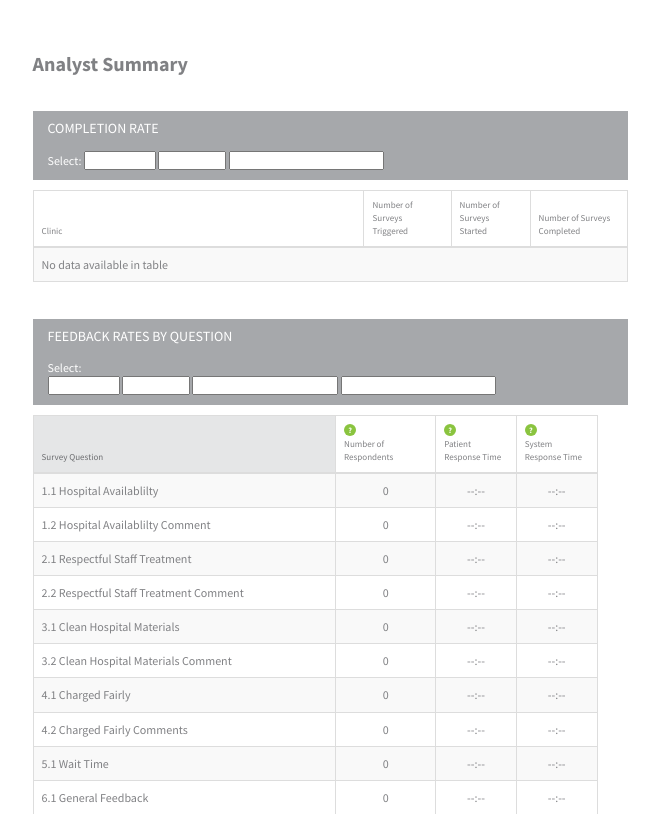
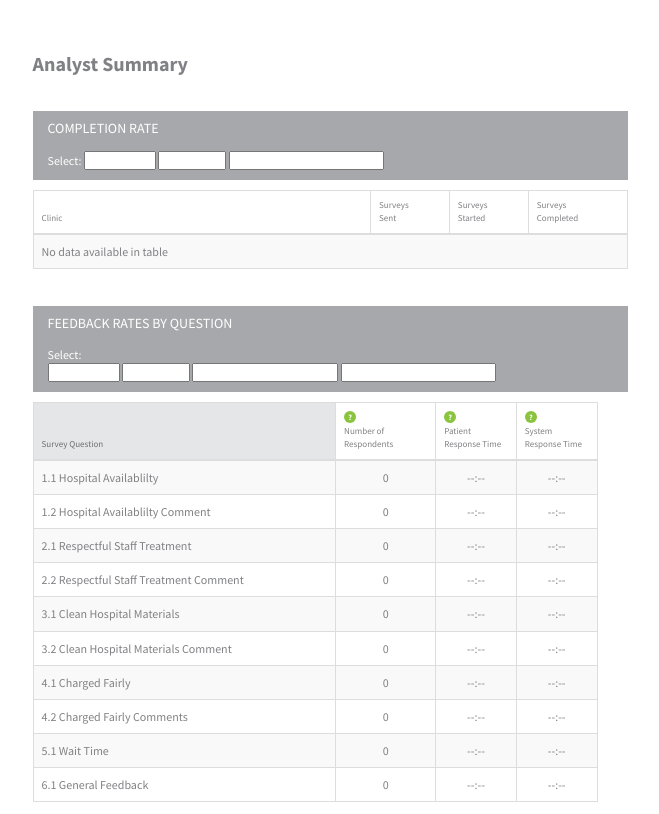
Before and after one commit to myvoice-nigeria/myvoice, a Django app: template myvoice/templates/analysts/analysts.html in a window 1280 px wide. Shown: the part 68-882 px from the top of the page, without its empty margins (310-969 px from the left). Run offline with Django 3.2, Linux system fonts and the light colour scheme; the template is opened without the code that fills it: values that come from a table or form of the project are taken from there, others are empty; data comes from the database, SQL or seed files in the repository; some libraries are stand-ins or nearby versions.

Commit message:
Changed titles to completion table to Surveys Sent, Started & Completed

```diff
--- a/myvoice/templates/analysts/analysts.html
+++ b/myvoice/templates/analysts/analysts.html
@@ -45,9 +45,9 @@
         <thead>
         <tr>
             <th class="w200">Clinic</th>
-            <th>Number of Surveys<br/> Triggered</th>
-            <th>Number of Surveys<br/> Started</th>
-            <th>Number of Surveys<br/> Completed</th>
+            <th>Surveys<br/> Sent</th>
+            <th>Surveys<br/> Started</th>
+            <th>Surveys<br/> Completed</th>
         </tr>
       </thead>
         <tbody>
```
